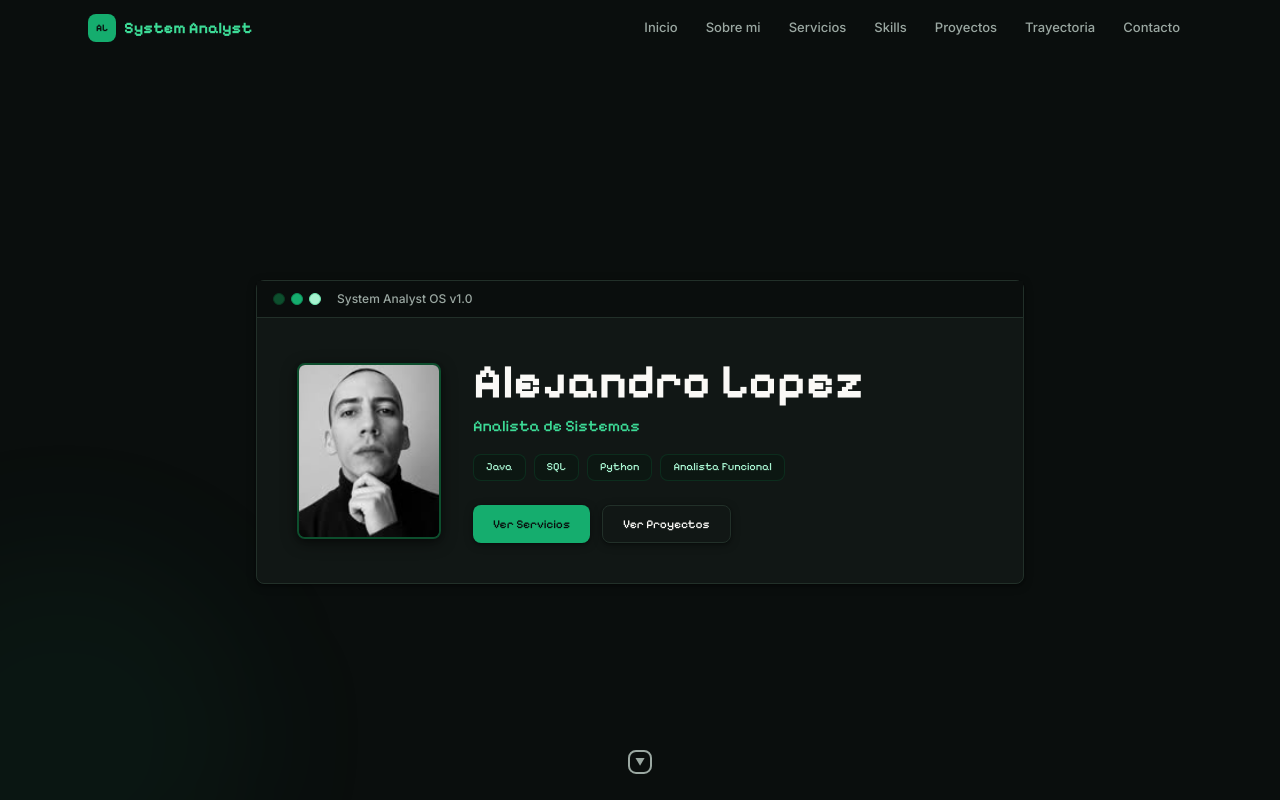
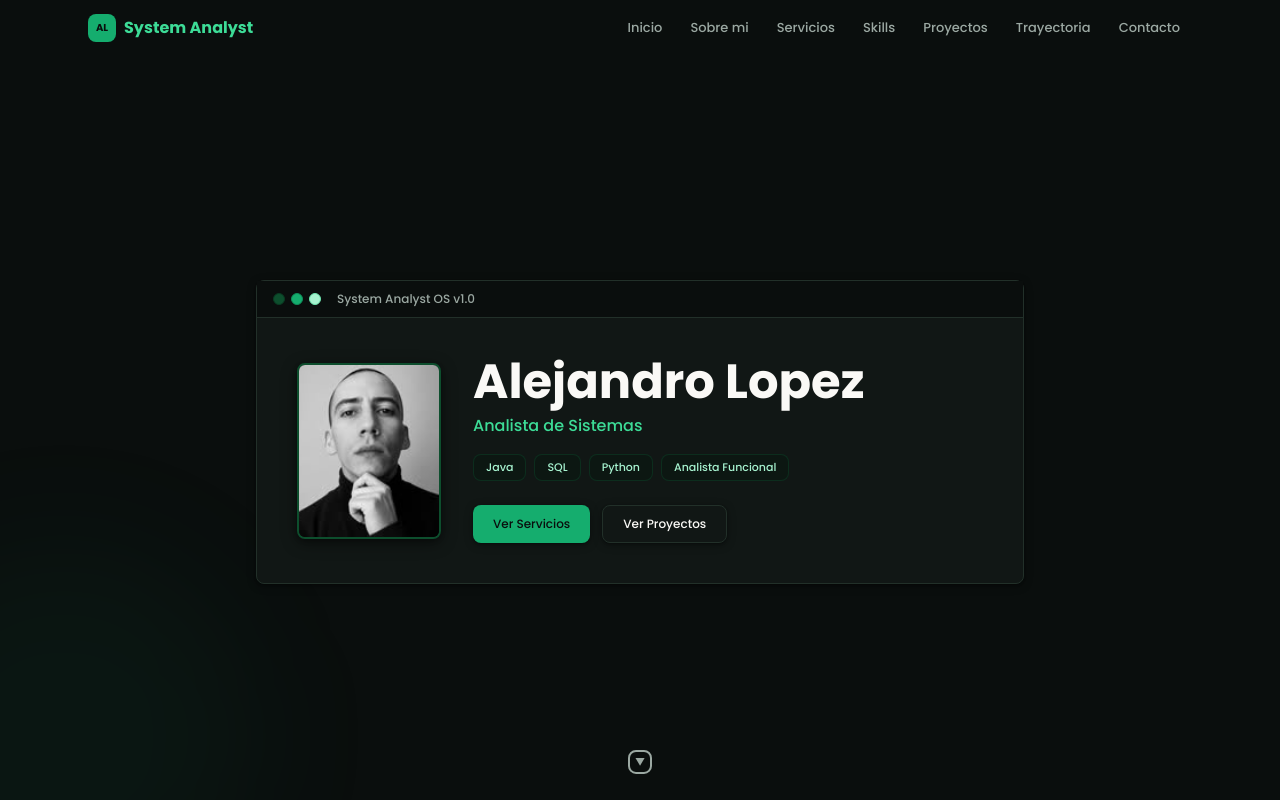
Before and after one commit to Alejandro-lopez1/Portfolio_web, a React (Vite) app in the folder portfolio/: page / in a window 1280 px wide. Shown: the top 800 px of the page. Built offline with nearby package versions, Linux system fonts and the light colour scheme.

Commit message:
feat: update font family to Poppins for improved aesthetics

```diff
--- a/portfolio/index.html
+++ b/portfolio/index.html
@@ -9,7 +9,7 @@
     <meta name="theme-color" content="#0A0E0D" />
     <link rel="preconnect" href="https://fonts.googleapis.com" />
     <link rel="preconnect" href="https://fonts.gstatic.com" crossorigin />
-    <link href="https://fonts.googleapis.com/css2?family=Inter:wght@300;400;500;600;700&family=JetBrains+Mono:wght@400;500;700&family=Pixelify+Sans:wght@400;500;600;700&family=Press+Start+2P&display=swap" rel="stylesheet" />
+    <link href="https://fonts.googleapis.com/css2?family=Poppins:wght@300;400;500;600;700;800&display=swap" rel="stylesheet" />
     <title>Alejandro Lopez | Analista de Sistemas & Servicios Digitales</title>
   </head>
   <body>
--- a/portfolio/src/index.css
+++ b/portfolio/src/index.css
@@ -8,15 +8,15 @@ html {
 
 body {
   @apply bg-retro-bg text-retro-text antialiased;
-  font-family: 'Inter', system-ui, -apple-system, sans-serif;
+  font-family: 'Poppins', system-ui, -apple-system, sans-serif;
 }
 
 @layer base {
   h1, h2, h3 {
-    font-family: 'Pixelify Sans', cursive;
+    font-family: 'Poppins', system-ui, sans-serif;
   }
   code, pre, kbd, samp {
-    font-family: 'JetBrains Mono', monospace;
+    font-family: 'Poppins', system-ui, sans-serif;
   }
 }
 
--- a/portfolio/tailwind.config.js
+++ b/portfolio/tailwind.config.js
@@ -30,10 +30,10 @@ export default {
         },
       },
       fontFamily: {
-        pixel: ['"Pixelify Sans"', 'cursive'],
-        'pixel-start': ['"Press Start 2P"', 'cursive'],
-        sans: ['Inter', 'system-ui', '-apple-system', 'sans-serif'],
-        mono: ['"JetBrains Mono"', 'monospace'],
+        pixel: ['Poppins', 'system-ui', 'sans-serif'],
+        'pixel-start': ['Poppins', 'system-ui', 'sans-serif'],
+        sans: ['Poppins', 'system-ui', '-apple-system', 'sans-serif'],
+        mono: ['Poppins', 'system-ui', 'sans-serif'],
       },
       boxShadow: {
         'apple': '0 2px 8px rgba(0, 0, 0, 0.35), 0 1px 2px rgba(0, 0, 0, 0.25)',
```
